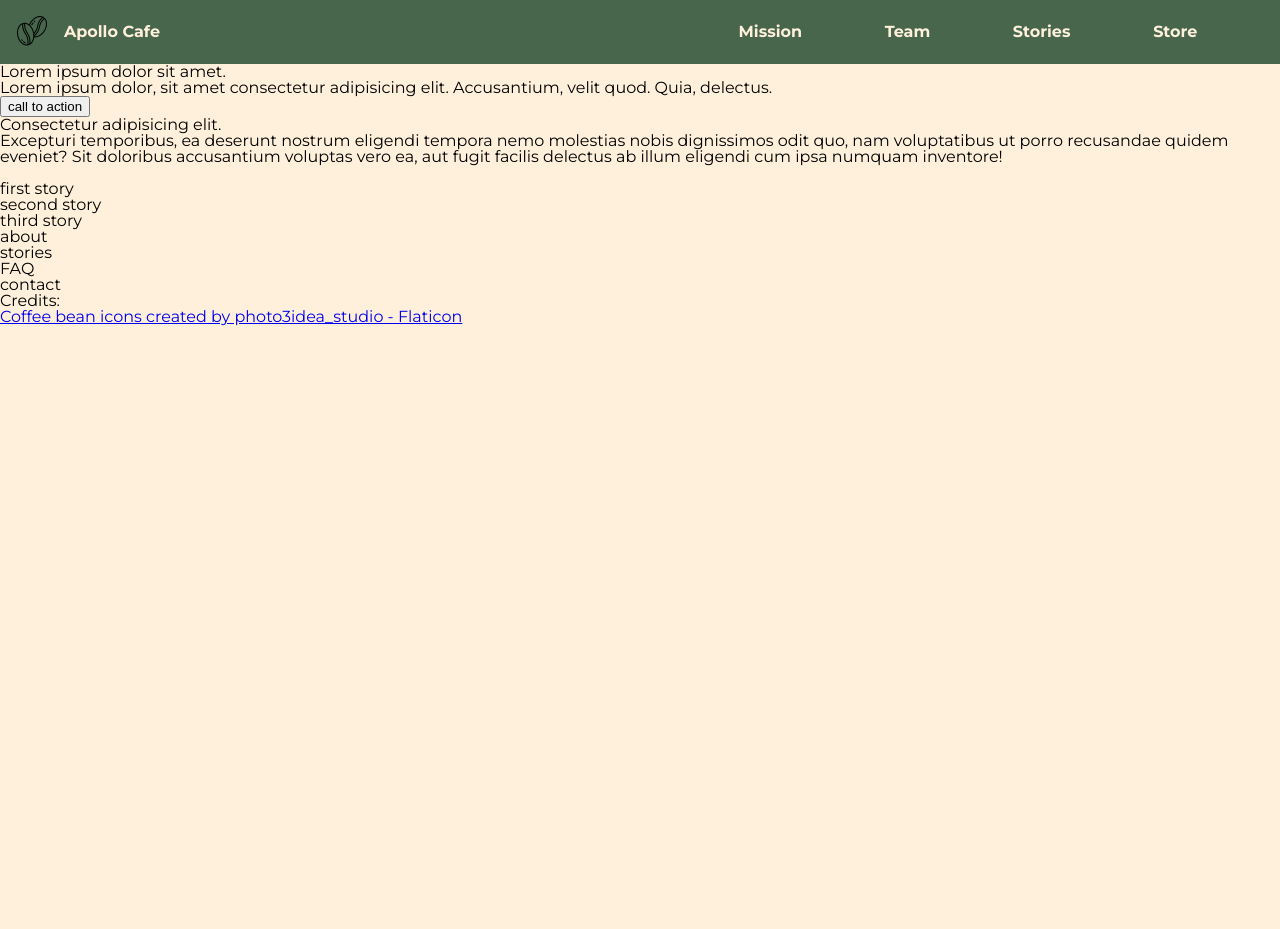
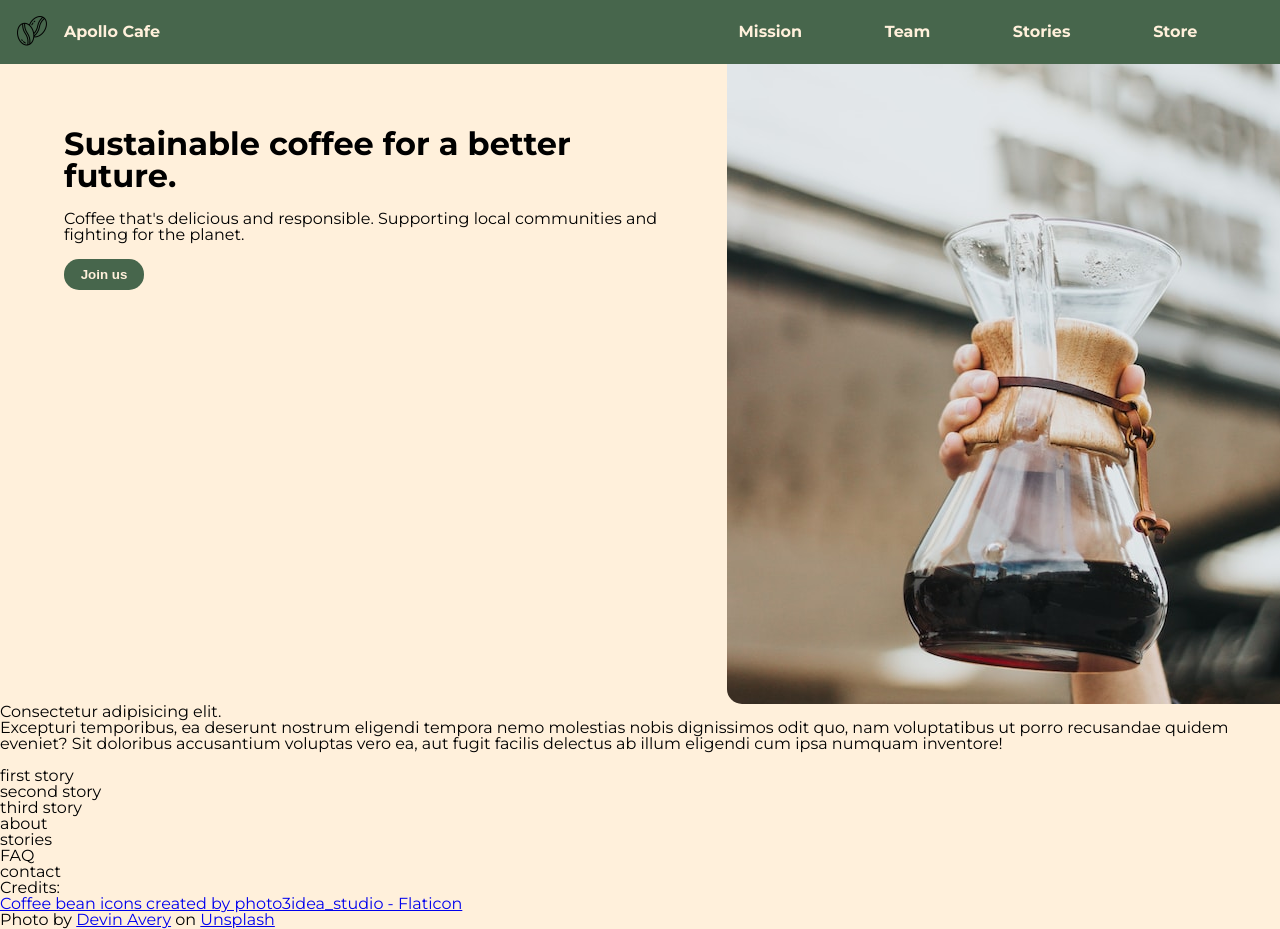
Before and after one commit to mateuszurban/portfolio-cafe-apollo, a React app: page / in a window 1280 px wide. Before the commit the page ends 800 px from the top, so only its background shows below. Built offline with nearby package versions, Linux system fonts and the light colour scheme.

Commit message:
Add hero section

```diff
--- a/src/components/Footer.js
+++ b/src/components/Footer.js
@@ -12,6 +12,8 @@ const Footer = () => {
             <ul>
                 <p>Credits:</p>
             <a href="https://www.flaticon.com/free-icons/coffee-bean" title="coffee bean icons">Coffee bean icons created by photo3idea_studio - Flaticon</a>
+            <br />
+            Photo by <a href="https://unsplash.com/@devintavery?utm_source=unsplash&utm_medium=referral&utm_content=creditCopyText">Devin Avery</a> on <a href="https://unsplash.com/photos/kAV1KsIiqgw?utm_source=unsplash&utm_medium=referral&utm_content=creditCopyText">Unsplash</a>
             </ul>
         </div>
     )
--- a/src/components/Hero.js
+++ b/src/components/Hero.js
@@ -3,10 +3,14 @@ import React from 'react'
 const Hero = () => {
     return (
         <div className="hero">
-            <h2>Lorem ipsum dolor sit amet.</h2>
-            <p>Lorem ipsum dolor, sit amet consectetur adipisicing elit. Accusantium, velit quod. Quia, delectus.</p>
-            <button>call to action</button>
-            <img src="" alt="" />
+            <div className="hero-headline">
+            <h2>Sustainable coffee for a better future.</h2>
+            <p>Coffee that's delicious and responsible. Supporting local communities and fighting for the planet.</p>
+            <button>Join us</button>
+            </div>
+            <div className="hero-img"></div>
+
+
             {/* relevant hero picture */}
         </div>
     )
--- a/src/css/style.css
+++ b/src/css/style.css
@@ -95,3 +95,44 @@ body {
 	margin-top: -24px;
 	margin-left: 16px;
 }
+
+.hero {
+	height: 80vh;
+	display: flex;
+}
+
+.hero-headline {
+	width: 50%;
+	padding: 4rem 3rem 2rem 4rem;
+}
+
+.hero h2 {
+	font-size: 2rem;
+	margin-bottom: 1.2rem;
+	font-weight: 700;
+}
+
+.hero p {
+	margin-bottom: 1rem;
+}
+
+.hero button {
+	border-style: none;
+	background-color: #47664C;
+	color: #FFF0DB;
+	font-weight: 700;
+
+	width: 5rem;
+	border-radius: 15px;
+	padding: .5rem 1rem .5rem 1rem;
+
+}
+
+.hero-img {
+	background-image: url(../assets/devin-avery-kAV1KsIiqgw-unsplash.jpg);
+	background-repeat: no-repeat;
+	background-position-y: center;
+	border-bottom-left-radius: 15px;
+	width: 45%;
+	/* height: 70vh; */
+}
```
Also changed, not shown: src/assets/devin-avery-kAV1KsIiqgw-unsplash.jpg (added), 2 other files (tests, documents, lock files or other folders).
